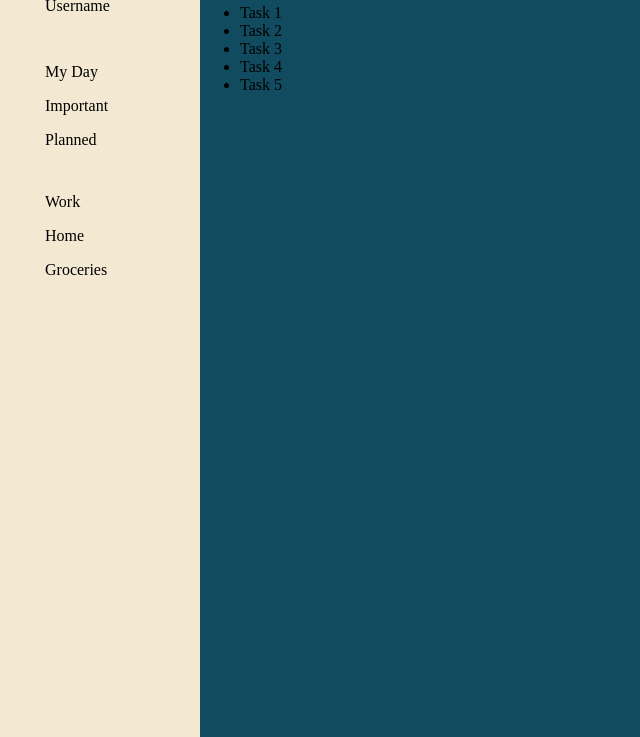
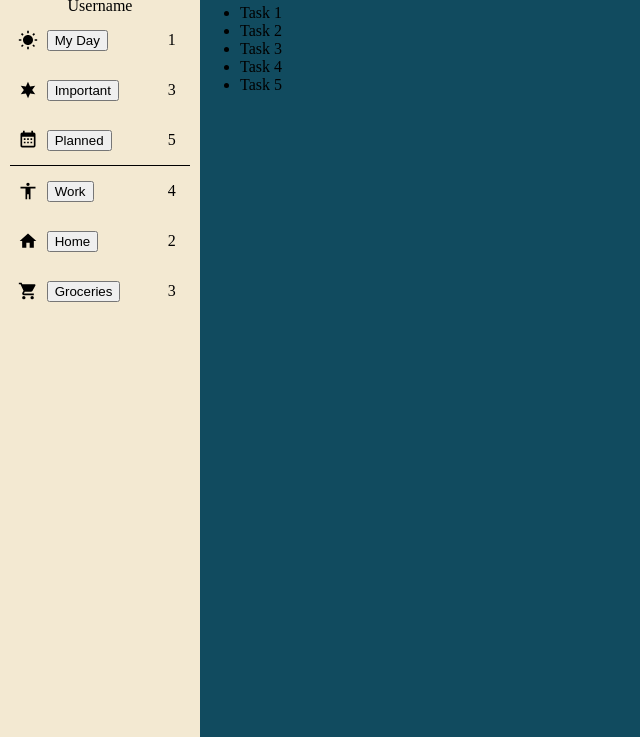
Before and after one commit to Gamborg0101/todo, a website built with webpack: page src/template.html in a window 1280 px wide. Shown: the part 63-800 px from the top of the page, without its empty margins (0-640 px from the left). Built offline with nearby package versions, Linux system fonts and the light colour scheme.

Commit message:
left-panel frontpage is mostly done

```diff
--- a/src/style.css
+++ b/src/style.css
@@ -8,6 +8,13 @@ body {
   min-block-size: 100vh;
   min-block-size: 100dvh;
   display: grid;
+}
+
+svg {
+  width: auto;
+  height: 20px;
+  display: block;
+  margin: auto;
 }
 
 :root {
@@ -27,31 +34,89 @@ body {
 
 #left-section {
   background-color: var(--light-background-color);
-  display: grid;
   grid-column: 1/2;
-  grid-template-rows: repeat(2, minmax(30px, 50px)) repeat(
-      2,
-      minmax(75px, 130px)
-    );
-  grid-template-columns: 35px 1fr 35px;
   padding: 10px;
-  grid-template-areas:
-    "symbol1 app-name number1"
-    "symbol2 username number2 "
-    "symbol3 tasks-list-1 number3"
-    "symbol4 tasks-list-2 number4";
 }
 #app-name {
-  grid-area: app-name;
+  display: flex;
+  flex-direction: column;
+  justify-content: space-around;
+  align-items: center;
 }
 #username {
-  grid-area: username;
+  display: flex;
+  flex-direction: column;
+  justify-content: space-around;
+  align-items: center;
 }
 
 #tasks-list-1 {
-  grid-area: tasks-list-1;
+  display: grid;
+  justify-content: space-around;
+  align-items: center;
+  grid-template-rows: repeat(3, minmax(30px, 50px));
+  grid-template-columns: minmax(30px, 50px) minmax(100px, 150px) minmax(
+      30px,
+      50px
+    );
+  grid-template-areas:
+    "sun myday number"
+    "star important number"
+    "cal planned number";
+}
+#my-day {
+  grid-area: myday;
+}
+#important {
+  grid-area: important;
+}
+
+#my-day-number {
+  display: flex;
+  align-items: center;
+  justify-content: center;
+}
+
+#planned {
+  grid-area: planned;
 }
 
 #tasks-list-2 {
-  grid-area: tasks-list-2;
+  border-top: 1px solid black;
+  display: grid;
+  justify-content: space-around;
+  align-items: center;
+  grid-template-rows: repeat(3, minmax(30px, 50px));
+  grid-template-columns: minmax(30px, 50px) minmax(100px, 150px) minmax(
+      30px,
+      50px
+    );
+  grid-template-areas:
+    "human work number"
+    "house home number"
+    "food groceries number";
 }
+
+.tasknumber {
+  display: flex;
+  align-items: center;
+  justify-content: center;
+}
+
+#sun-icon {
+  grid-area: sun;
+  display: block;
+  margin: auto;
+}
+
+#work {
+  grid-area: work;
+}
+
+#home {
+  grid-area: home;
+}
+
+#groceries {
+  grid-area: groceries;
+}
--- a/src/template.html
+++ b/src/template.html
@@ -14,27 +14,83 @@
         </div>
         <div id="username">Username</div>
         <div id="tasks-list-1">
+          <div id="sun-icon">
+            <svg xmlns="http://www.w3.org/2000/svg" viewBox="0 0 24 24">
+              <path
+                d="M3.55 19.09L4.96 20.5L6.76 18.71L5.34 17.29M12 6C8.69 6 6 8.69 6 12S8.69 18 12 18 18 15.31 18 12C18 8.68 15.31 6 12 6M20 13H23V11H20M17.24 18.71L19.04 20.5L20.45 19.09L18.66 17.29M20.45 5L19.04 3.6L17.24 5.39L18.66 6.81M13 1H11V4H13M6.76 5.39L4.96 3.6L3.55 5L5.34 6.81L6.76 5.39M1 13H4V11H1M13 20H11V23H13"
+              />
+            </svg>
+          </div>
           <div id="my-day">
-            <p>My Day</p>
+            <button>My Day</button>
+          </div>
+          <div class="tasknumber">1</div>
+          <div id="star">
+            <svg xmlns="http://www.w3.org/2000/svg" viewBox="0 0 24 24">
+              <path
+                d="M14.5,7.66L20.64,6.97L17,12L20.68,16.97L14.5,16.32L12.03,22L9.5,16.34L3.36,17.03L7,12L3.32,7.03L9.5,7.68L11.97,2L14.5,7.66Z"
+              />
+            </svg>
           </div>
           <div id="important">
-            <p>Important</p>
+            <button>Important</button>
+          </div>
+          <div class="tasknumber">
+            <p>3</p>
+          </div>
+          <div cal>
+            <svg xmlns="http://www.w3.org/2000/svg" viewBox="0 0 24 24">
+              <path
+                d="M9,10V12H7V10H9M13,10V12H11V10H13M17,10V12H15V10H17M19,3A2,2 0 0,1 21,5V19A2,2 0 0,1 19,21H5C3.89,21 3,20.1 3,19V5A2,2 0 0,1 5,3H6V1H8V3H16V1H18V3H19M19,19V8H5V19H19M9,14V16H7V14H9M13,14V16H11V14H13M17,14V16H15V14H17Z"
+              />
+            </svg>
+          </div>
+          <div class="tasknumber">
+            <p>5</p>
           </div>
           <div id="planned">
-            <p>Planned</p>
+            <button>Planned</button>
           </div>
         </div>
 
         <div id="tasks-list-2">
-          <div>
-            <p>Work</p>
+          <div id="human">
+            <svg xmlns="http://www.w3.org/2000/svg" viewBox="0 0 24 24">
+              <path
+                d="M21,9H15V22H13V16H11V22H9V9H3V7H21M12,2A2,2 0 0,1 14,4A2,2 0 0,1 12,6C10.89,6 10,5.1 10,4C10,2.89 10.89,2 12,2Z"
+              />
+            </svg>
           </div>
-          <div>
-            <p>Home</p>
+          <div class="tasknumber">
+            <p>4</p>
           </div>
-          <div>
-            <p>Groceries</p>
+
+          <div id="work">
+            <button>Work</button>
           </div>
+
+          <div id="house">
+            <svg xmlns="http://www.w3.org/2000/svg" viewBox="0 0 24 24">
+              <path d="M10,20V14H14V20H19V12H22L12,3L2,12H5V20H10Z" />
+            </svg>
+          </div>
+          <div class="tasknumber">
+            <p>2</p>
+          </div>
+          <div id="home">
+            <button>Home</button>
+          </div>
+          <div id="food">
+            <svg xmlns="http://www.w3.org/2000/svg" viewBox="0 0 24 24">
+              <path
+                d="M17,18C15.89,18 15,18.89 15,20A2,2 0 0,0 17,22A2,2 0 0,0 19,20C19,18.89 18.1,18 17,18M1,2V4H3L6.6,11.59L5.24,14.04C5.09,14.32 5,14.65 5,15A2,2 0 0,0 7,17H19V15H7.42A0.25,0.25 0 0,1 7.17,14.75C7.17,14.7 7.18,14.66 7.2,14.63L8.1,13H15.55C16.3,13 16.96,12.58 17.3,11.97L20.88,5.5C20.95,5.34 21,5.17 21,5A1,1 0 0,0 20,4H5.21L4.27,2M7,18C5.89,18 5,18.89 5,20A2,2 0 0,0 7,22A2,2 0 0,0 9,20C9,18.89 8.1,18 7,18Z"
+              />
+            </svg>
+          </div>
+          <div id="groceries">
+            <button>Groceries</button>
+          </div>
+          <div class="tasknumber">3</div>
         </div>
       </div>
       <div id="right-section">
```
